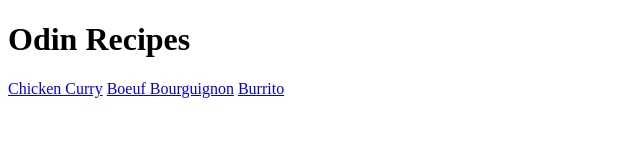
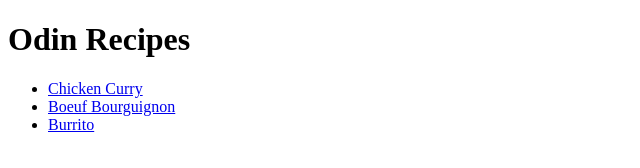
Before and after one commit to OroooTo/odin-recipes, a plain HTML site: page index.html in a window 1280 px wide. Shown: the whole page, without its empty margins (0-640 px from the left). Drawn offline with Linux system fonts and the light colour scheme.

Commit message:
Move links to unordered list

```diff
--- a/index.html
+++ b/index.html
@@ -6,8 +6,10 @@
     </head>
     <body>
         <h1>Odin Recipes</h1>
-        <a href="./recipes/chicken.html">Chicken Curry</a>
-        <a href="./recipes/bourguignon.html">Boeuf Bourguignon</a>
-        <a href="./recipes/burrito.html">Burrito</a>
+        <ul>
+            <li><a href="./recipes/chicken.html">Chicken Curry</a></li>
+            <li><a href="./recipes/bourguignon.html">Boeuf Bourguignon</a></li>
+            <li><a href="./recipes/burrito.html">Burrito</a></li>
+        </ul>
     </body>
 </html>
```
